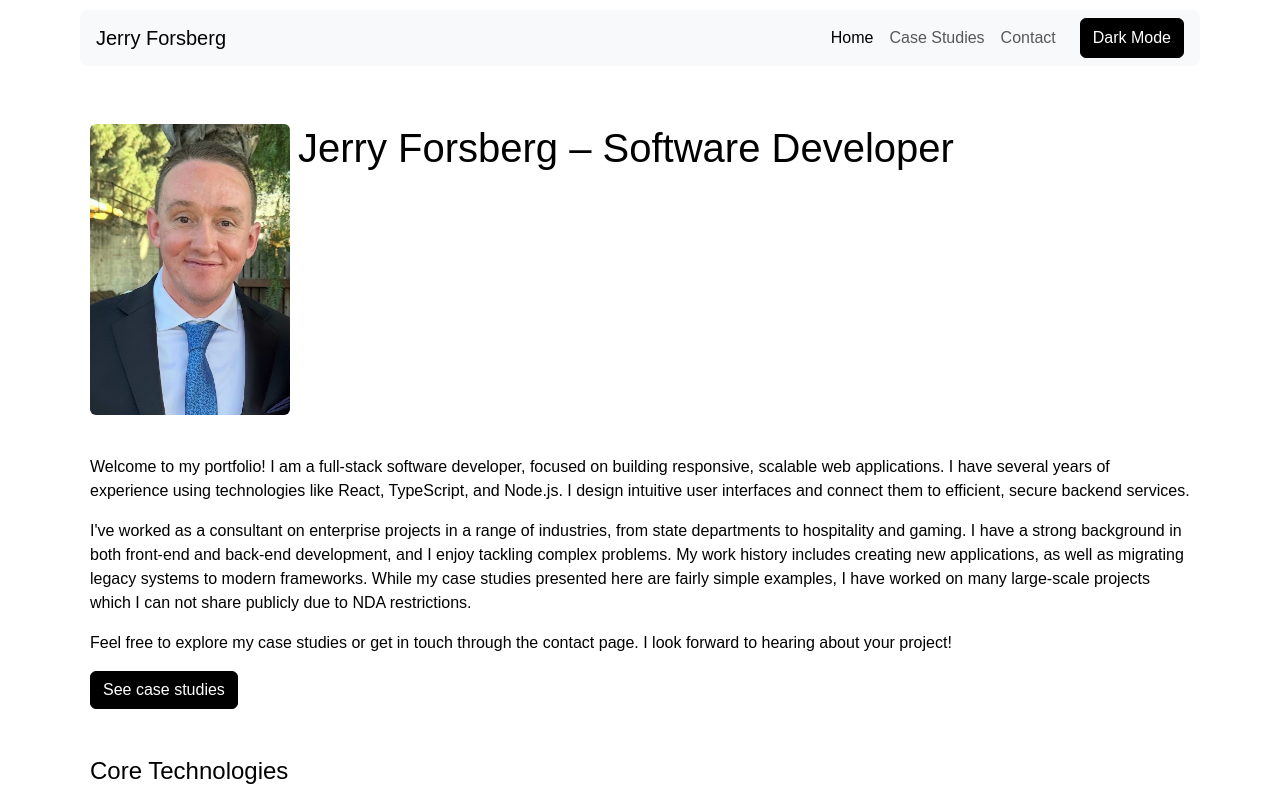
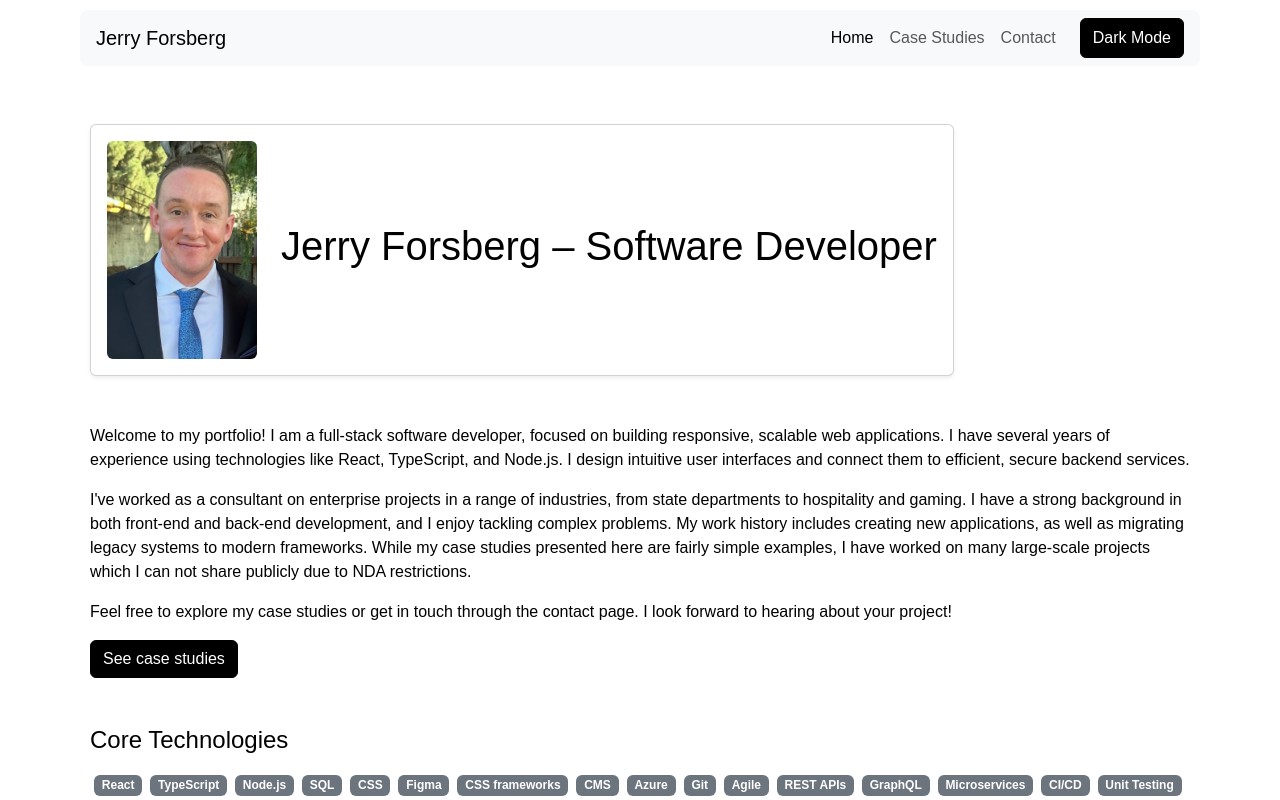
Before and after one commit to JerryForsberg/Jerry-forsberg-portfolio, a React (Create React App) app: page / in a window 1280 px wide. Shown: the top 800 px of the page. Built offline with nearby package versions, Linux system fonts and the light colour scheme.

Commit message:
add proper spacing and make header a card

```diff
--- a/src/pages/Home/Home.js
+++ b/src/pages/Home/Home.js
@@ -1,4 +1,4 @@
-import { Button, Container } from 'react-bootstrap';
+import { Button, Container, Card, Row, Col } from 'react-bootstrap';
 import { useNavigate } from 'react-router-dom';
 import profileImage from '../../assets/profile-picture.jpg';
 import { FaGithub, FaLinkedin } from 'react-icons/fa';
@@ -15,13 +15,25 @@
         <main>
             <Container className="my-5">
                 <header className="text-center mb-4 d-flex flex-row">
-                    <img
-                        src={profileImage}
-                        alt="Jerry Forsberg"
-                        className="img-fluid rounded float-left mb-3 me-2"
-                        style={{ maxWidth: '200px' }}
-                    />
-                    <h1 className="custom-heading">Jerry Forsberg – Software Developer</h1>
+                    <Card className="mb-4 shadow-sm">
+                        <Card.Body>
+                            <Row className="align-items-center">
+                                <Col xs={12} md="auto" className="text-center mb-3 mb-md-0">
+                                    <img
+                                        src={profileImage}
+                                        alt="Jerry Forsberg"
+                                        className="img-fluid rounded"
+                                        style={{ maxWidth: '150px' }}
+                                    />
+                                </Col>
+                                <Col>
+                                    <Card.Title as="h1" className="custom-heading mb-2">
+                                        Jerry Forsberg – Software Developer
+                                    </Card.Title>
+                                </Col>
+                            </Row>
+                        </Card.Body>
+                    </Card>
                 </header>
 
                 <section className="text-section mb-5">
@@ -86,7 +98,7 @@
                         rel="noopener noreferrer"
                         className="me-2"
                     >
-                        <FaGithub />
+                        <FaGithub className="me-2" />
                         GitHub
                     </Button>
                     <Button
@@ -96,7 +108,7 @@
                         rel="noopener noreferrer"
                         className="me-2"
                     >
-                        <FaLinkedin />
+                        <FaLinkedin className="me-2" />
                         LinkedIn
                     </Button>
                 </section>
```
